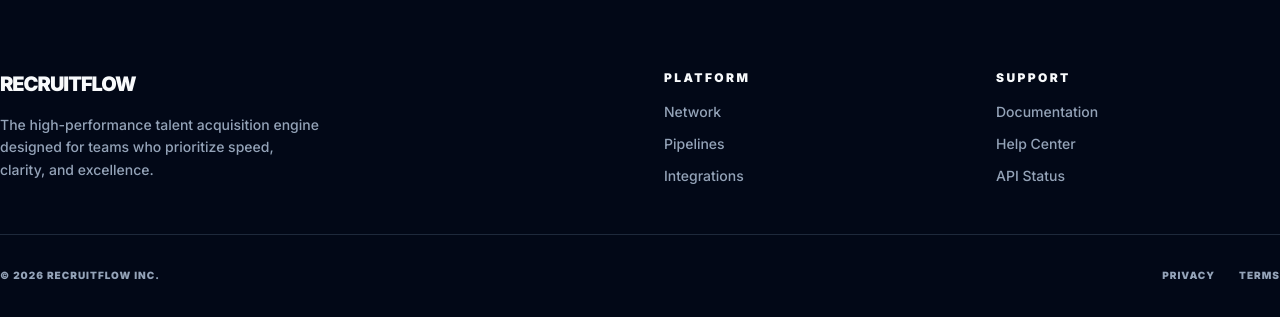
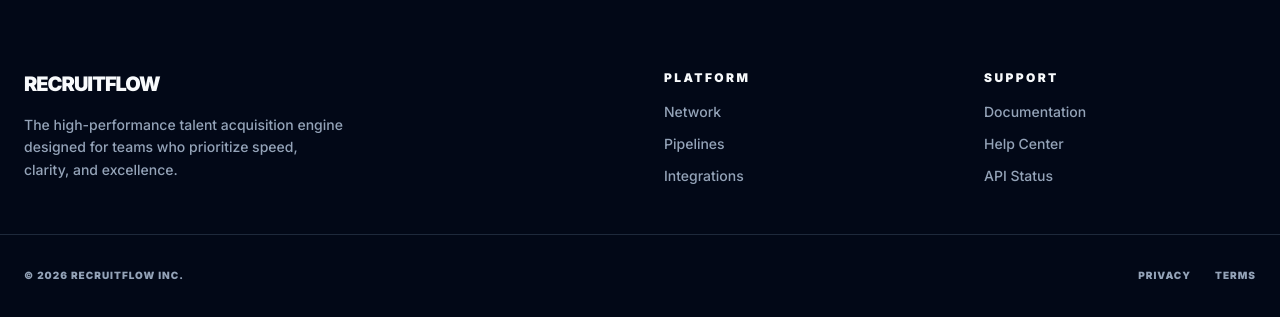
Before and after one commit to Quantum-Fiend/Recruit_Flow, a Next.js app: page /jobs/1 in a window 1280 px wide. Shown: the part 873-1190 px from the top of the page. Built offline with nearby package versions, Linux system fonts and the light colour scheme; no server answers; the database is empty.

Commit message:
bugs fixes

```diff
--- a/app/globals.css
+++ b/app/globals.css
@@ -110,6 +110,15 @@
   -moz-background-clip: text;
   background-clip: text;
   -webkit-text-fill-color: transparent;
+}
+
+.premium-container {
+  width: 100%;
+  max-width: 1300px;
+  margin-left: auto;
+  margin-right: auto;
+  padding-left: 1.5rem;
+  padding-right: 1.5rem;
 }
 
 /* Bento Grid System */
--- a/app/jobs/[id]/page.tsx
+++ b/app/jobs/[id]/page.tsx
@@ -92,7 +92,7 @@ export default function JobDetailsPage() {
     <motion.div
       initial={{ opacity: 0, y: 20 }}
       animate={{ opacity: 1, y: 0 }}
-      className="max-w-[1300px] mx-auto py-12 md:py-20 px-6"
+      className="w-full"
     >
       {/* Navigation & Actions */}
       <div className="flex flex-col md:flex-row md:items-center justify-between gap-8 mb-16">
--- a/app/recruiter/jobs/[id]/applicants/page.tsx
+++ b/app/recruiter/jobs/[id]/applicants/page.tsx
@@ -132,7 +132,7 @@ export default function ApplicantsPage() {
     <motion.div
       initial={{ opacity: 0, y: 20 }}
       animate={{ opacity: 1, y: 0 }}
-      className="max-w-[1300px] mx-auto py-12 md:py-20 px-6 animate-slide-up"
+      className="flex flex-col w-full animate-slide-up"
     >
       {/* Header Section */}
       <header className="w-full mb-16 flex flex-col md:flex-row md:items-end justify-between gap-10">
--- a/app/recruiter/jobs/new/page.tsx
+++ b/app/recruiter/jobs/new/page.tsx
@@ -50,7 +50,7 @@ export default function NewJobPage() {
     <motion.div
       initial={{ opacity: 0, y: 20 }}
       animate={{ opacity: 1, y: 0 }}
-      className="max-w-[1000px] mx-auto py-12 md:py-20 px-6"
+      className="w-full"
     >
       <div className="max-w-3xl mx-auto space-y-12">
          {/* Navigation */}
--- a/app/recruiter/jobs/page.tsx
+++ b/app/recruiter/jobs/page.tsx
@@ -56,7 +56,7 @@ export default function RecruiterJobsPage() {
     <motion.div
       initial={{ opacity: 0, y: 20 }}
       animate={{ opacity: 1, y: 0 }}
-      className="max-w-[1300px] mx-auto py-12 md:py-20 px-6 animate-slide-up"
+      className="flex flex-col w-full animate-slide-up"
     >
       {/* Header Section */}
       <header className="w-full mb-16 flex flex-col md:flex-row md:items-end justify-between gap-10">
--- a/components/navbar.tsx
+++ b/components/navbar.tsx
@@ -43,7 +43,7 @@ export function Navbar() {
           : "bg-transparent py-8"
       )}
     >
-      <div className="max-w-[1400px] mx-auto px-6 flex items-center justify-between">
+      <div className="premium-container flex items-center justify-between">
         <Link
           href="/"
           className="flex items-center gap-3 group transition-all"
```
